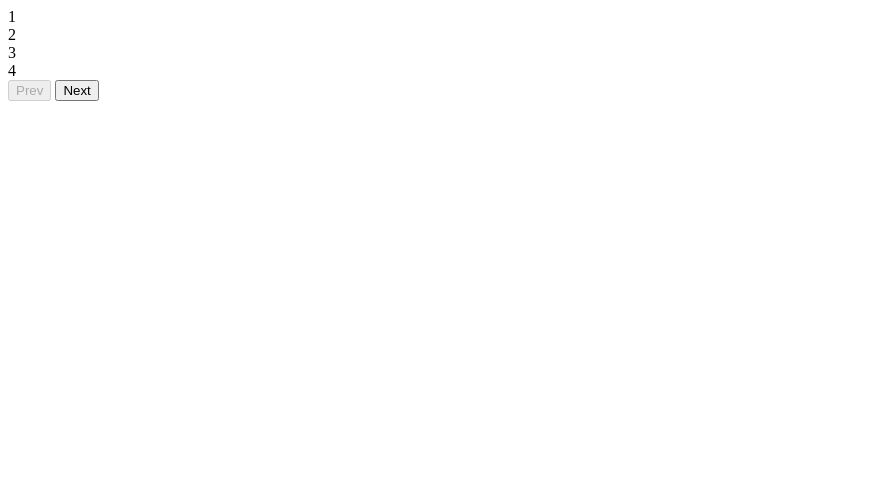
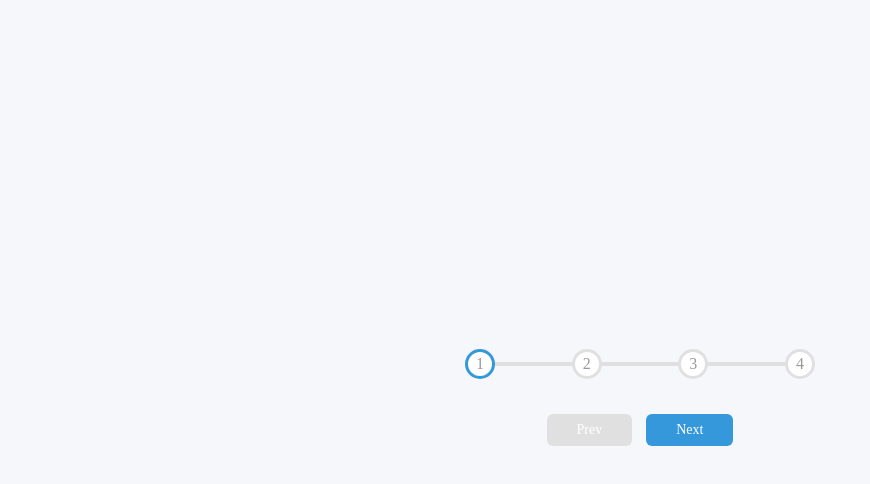
Before and after one commit to TaiwoOluwaseyi/Progress-Steps, a plain HTML site: page index.html in a window 1280 px wide. Shown: the whole page, without its empty margins (0-870 px from the left). Drawn offline with Linux system fonts and the light colour scheme.

Commit message:
another commit

```diff
--- a/index.html
+++ b/index.html
@@ -4,6 +4,7 @@
   <meta charset="UTF-8">
   <meta http-equiv="X-UA-Compatible" content="IE=edge">
   <meta name="viewport" content="width=device-width, initial-scale=1.0">
+  <link rel="stylesheet" href="./style.css">
   <title>Progress Steps</title>
 </head>
 <body>
--- a/style.css
+++ b/style.css
@@ -0,0 +1,98 @@
+* {
+  box-sizing: border-box;
+}
+
+:root {
+  --line-border-fill: #3498db;
+  --line-border-empty: #e0e0e0;
+}
+
+body {
+  font-family: ;
+  background-color: #f6f7fb;
+  display: flex;
+  align-items: center;
+  justify-content: center;
+  overflow: hidden;
+  margin: 0;
+  height: 100vh;
+}
+
+.container {
+  text-align: center;
+}
+
+.progress-container{
+  display: flex;
+  justify-content: space-between;
+  position: relative;
+  margin-bottom: 30px;
+  max-width: 100%;
+  width: 350px;
+}
+
+.progress-container::before {
+  content: '';
+  background-color: var(--line-border-empty);
+  position: absolute;
+  top: 50%;
+  left: 0;
+  height: 4px;
+  width: 100%;
+  transform: translateY(-50%);
+  z-index: -1;
+}
+
+.progress {
+  background-color: var(--line-border-fill);
+  position: absolute;
+  top: 50%;
+  left: 0;
+  height: 4px;
+  width: 0%;
+  transform: translateY(-50%);
+  z-index: -1;
+  transition: 0.4s ease;
+}
+
+.circle {
+  background-color: #fff;
+  color: #999;
+  border-radius: 50%;
+  height: 30px;
+  width: 30px;
+  display: flex;
+  align-items: center;
+  justify-content: center;
+  border: 3px solid var(--line-border-empty);
+  transition: 0.4s ease;
+}
+
+.circle.active {
+  border-color: var(--line-border-fill);
+}
+
+.btn {
+  background-color: var(--line-border-fill);
+  color: #fff;
+  border: 0;
+  border-radius: 6px;
+  cursor: pointer;
+  font-family: inherit;
+  padding: 8px 30px;
+  margin: 5px;
+  font-size: 14px;
+}
+
+.btn:active {
+  transform: scale(0.98);
+}
+
+.btn:focus {
+  outline: none;
+}
+
+.btn:disabled {
+  background-color: var(--line-border-empty);
+  cursor: not-allowed;
+}
```
